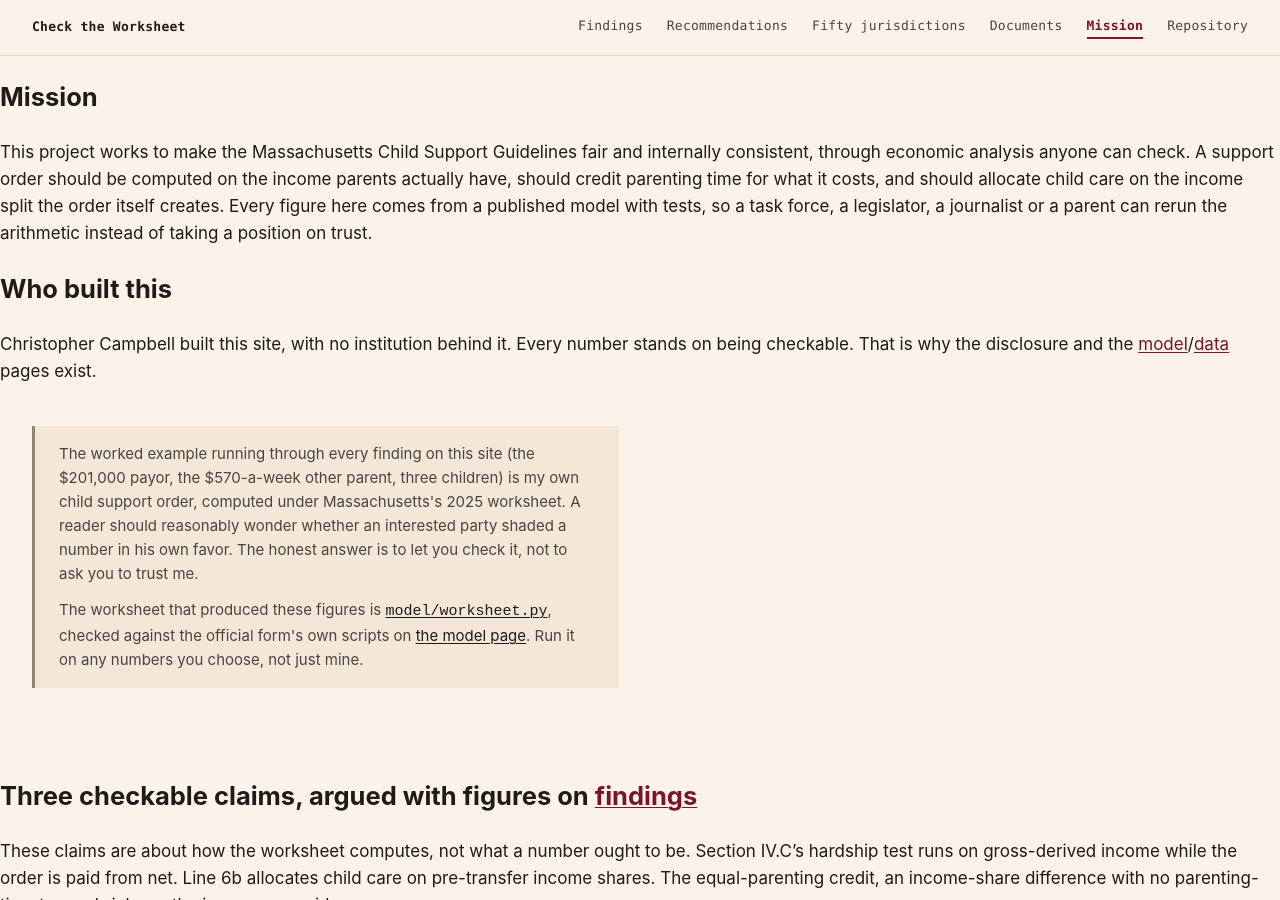
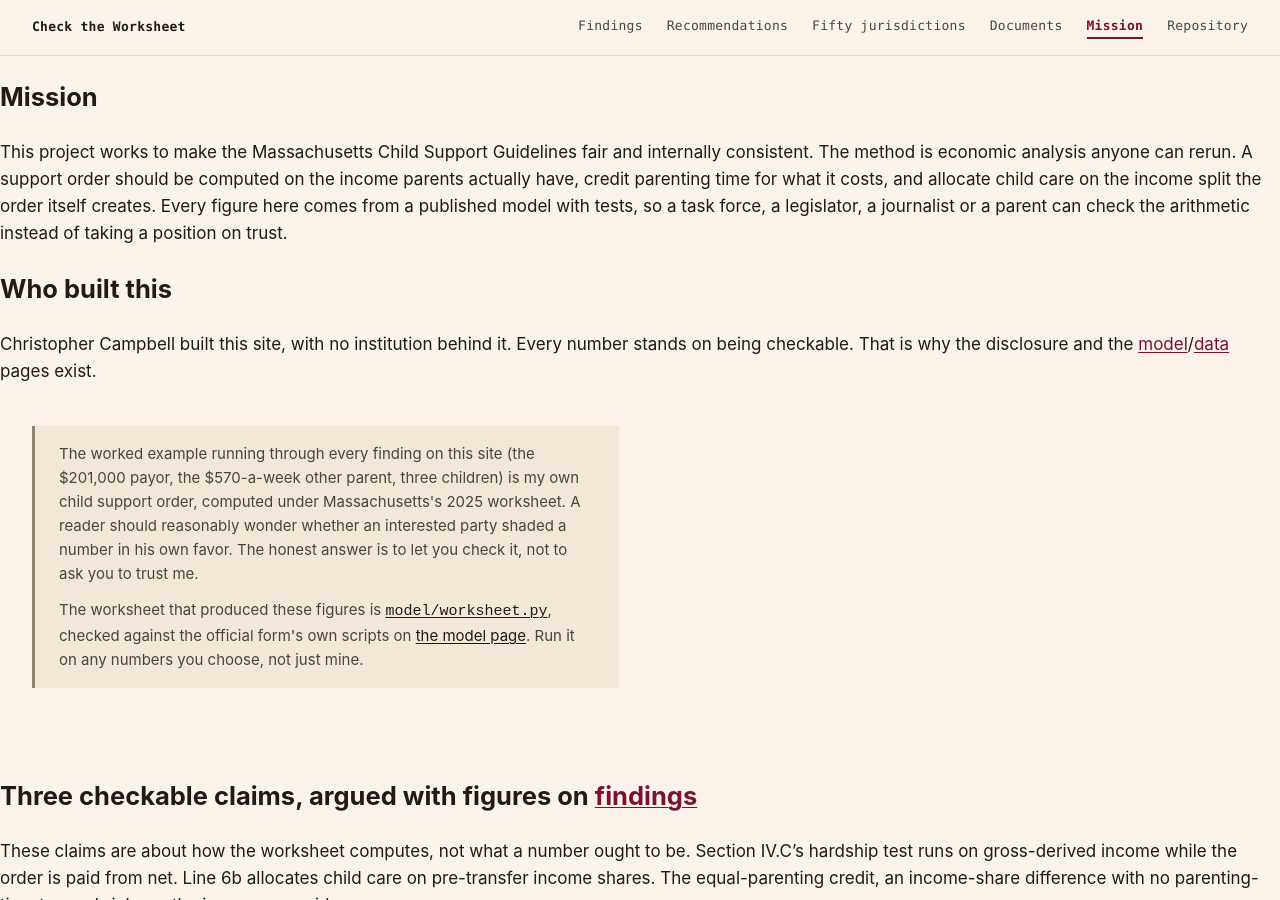
Before and after one commit to campbefs/checktheworksheet, a Jekyll site: the page built from about/index.md, in a window 1280 px wide and 900 px high. Built offline with Jekyll 4.4.1, drawn with Linux system fonts in a browser that asks for light colours.

Commit message:
Mission: vary sentence length

```diff
--- a/about/index.md
+++ b/about/index.md
@@ -19,11 +19,11 @@ disclosure:
 # Mission
 
 This project works to make the Massachusetts Child Support Guidelines fair and internally
-consistent, through economic analysis anyone can check. A support order should be computed on the
-income parents actually have, should credit parenting time for what it costs, and should allocate
-child care on the income split the order itself creates. Every figure here comes from a published
-model with tests, so a task force, a legislator, a journalist or a parent can rerun the arithmetic
-instead of taking a position on trust.
+consistent. The method is economic analysis anyone can rerun. A support order should be computed on
+the income parents actually have, credit parenting time for what it costs, and allocate child care on
+the income split the order itself creates. Every figure here comes from a published model with
+tests, so a task force, a legislator, a journalist or a parent can check the arithmetic instead of
+taking a position on trust.
 
 ## Who built this
 
```
